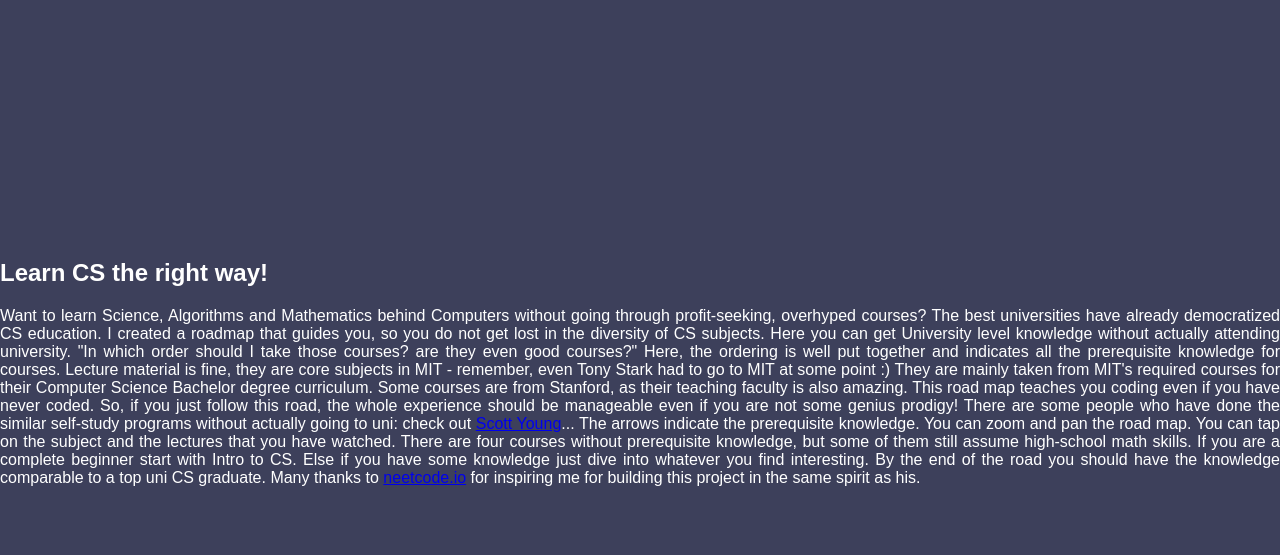
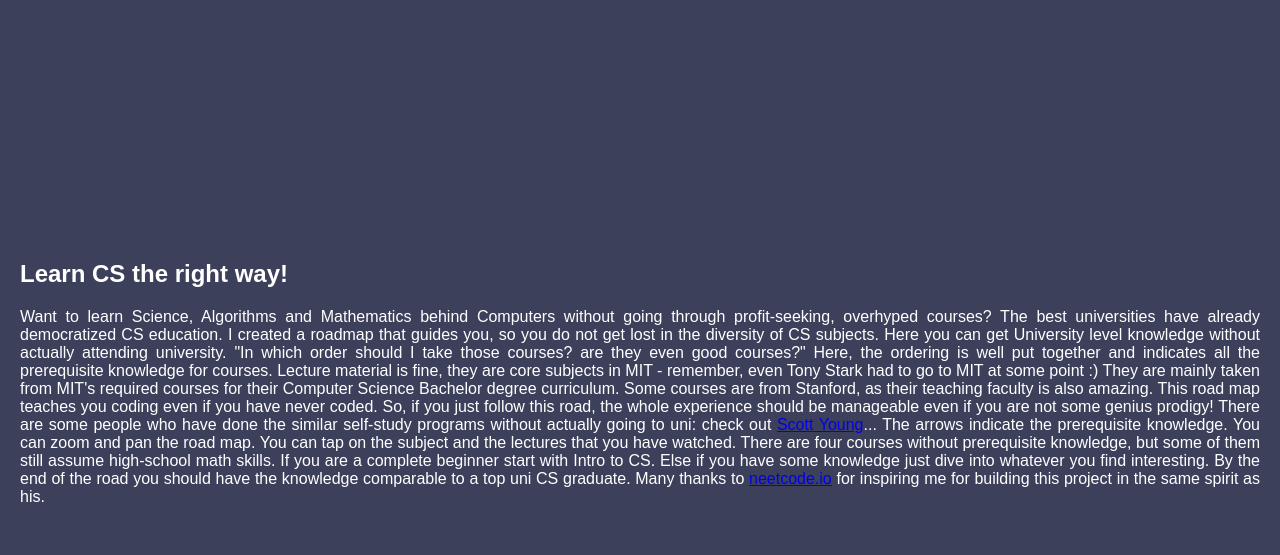
Before and after one commit to Iamdachi/roadToCS, a Flask app: page /about in a window 1280 px wide. Shown: the part 61-616 px from the top of the page. Run offline with Flask 3, Linux system fonts and the light colour scheme; the visitor is signed in with stand-in values (Sample User, id 1).

Commit message:
about adjusting4

```diff
--- a/static/styles.css
+++ b/static/styles.css
@@ -146,7 +146,8 @@ p a {
 /* Main Content */
 #about-content {
     overflow-y: auto;
-    margin-top: 30px;
+    padding: 20px;
+    margin-top: 50px;
     text-align: justify; /* For better readability */
     color: white; /* White text color */
     font-family: 'Arial', sans-serif; /* Or use any other font */
@@ -160,7 +161,6 @@ p a {
 }
 
 #about-content p {
-    margin-bottom: 20px;
   white-space: pre-line;
   margin: 10px 20px 30px;
 }
```
